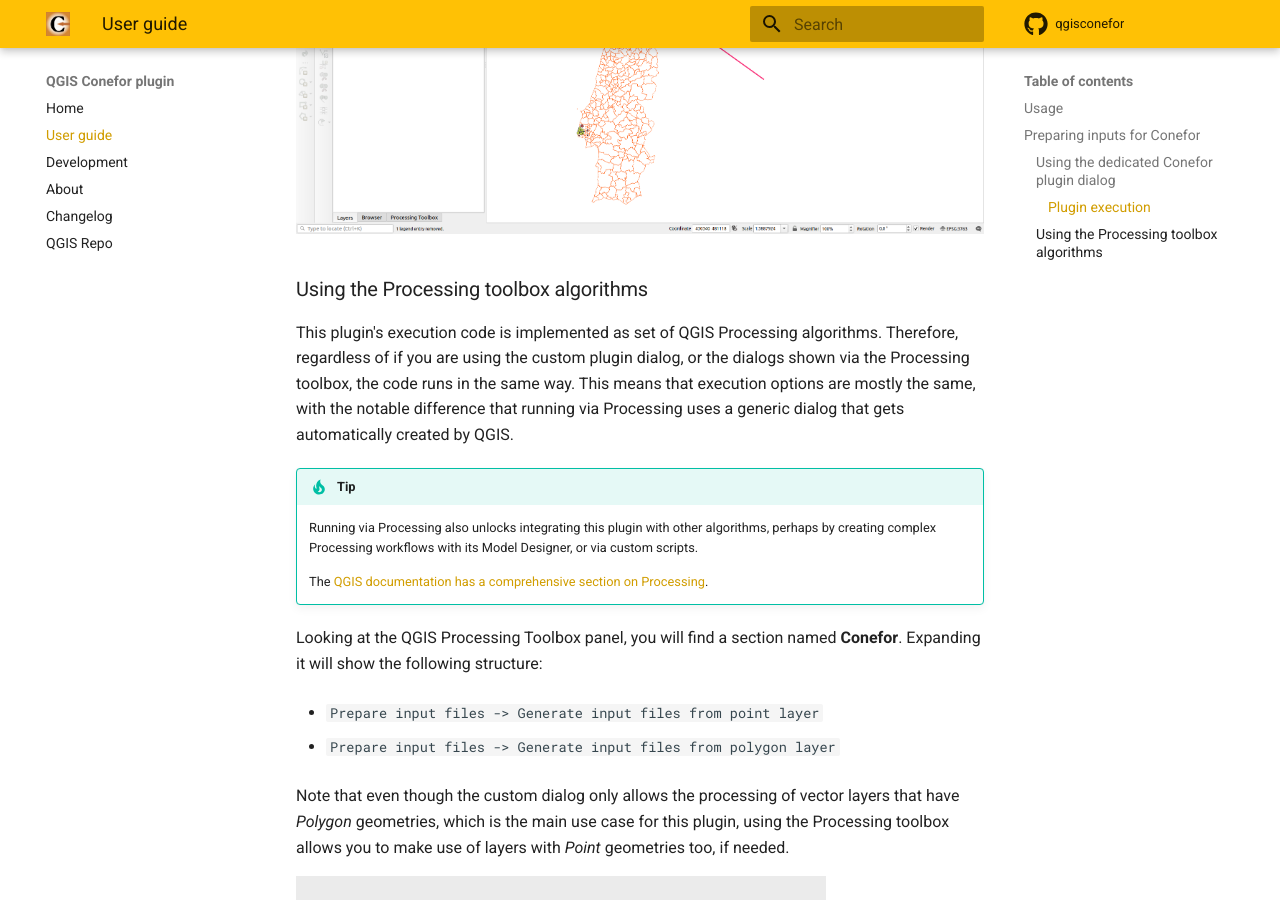
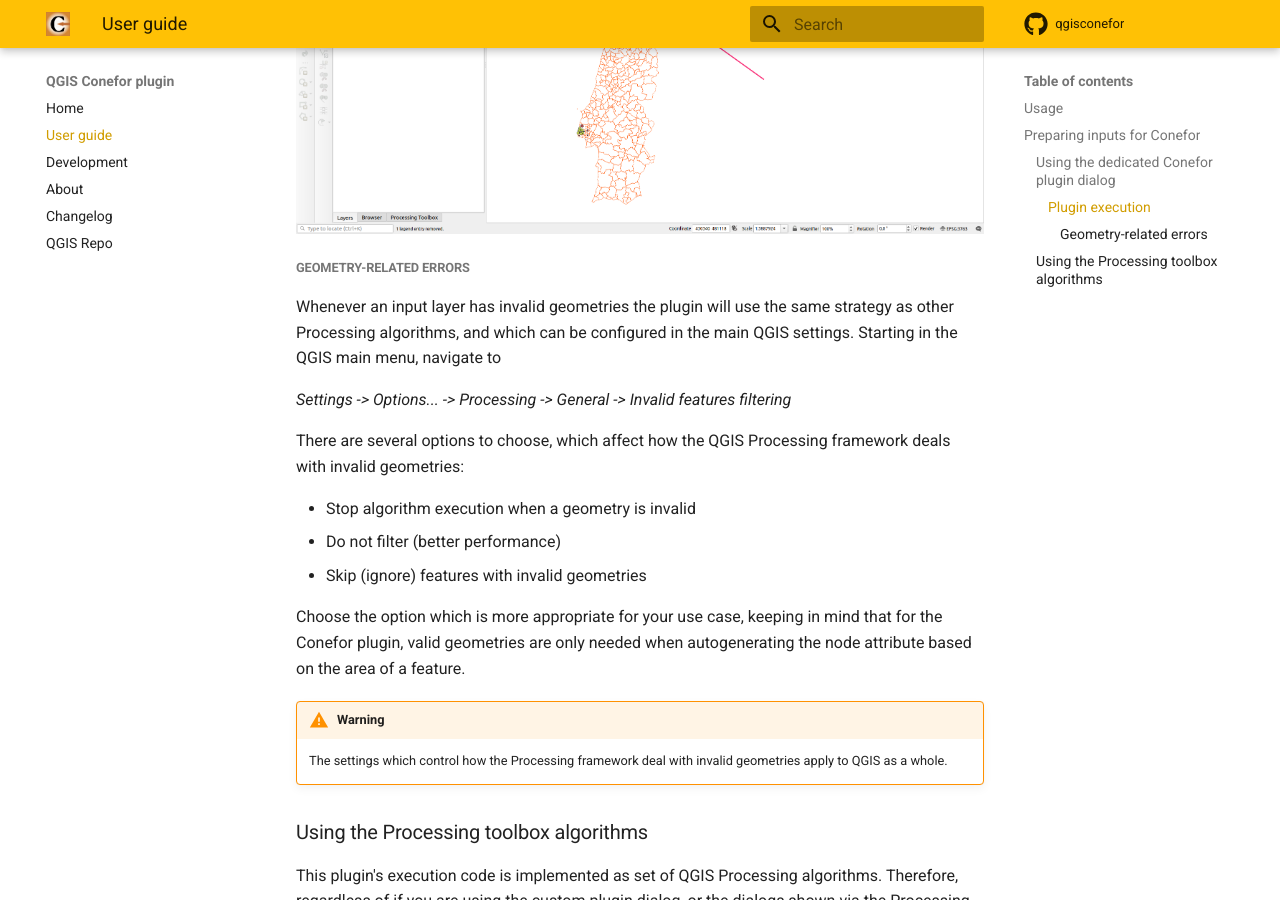
Before and after one commit to ricardogsilva/qgisconefor, an MkDocs documentation site: the page built from docs/user-guide.md, in a window 1280 px wide and 900 px high, scrolled down 5185 px. Built offline with MkDocs 1.6.1 and Material for MkDocs 9.7.7, drawn with Linux system fonts in a browser that asks for light colours; comment, search, counter and statistics services are not loaded.

Commit message:
Added information about how to deal with geometry-related errors to the user guide

```diff
--- a/docs/user-guide.md
+++ b/docs/user-guide.md
@@ -210,6 +210,28 @@
 ![processing-done](images/qgisconefor-done.png)
 
 
+##### Geometry-related errors
+
+Whenever an input layer has invalid geometries the plugin will use the same strategy as other Processing algorithms,
+and which can be configured in the main QGIS settings. Starting in the QGIS main menu, navigate to
+
+_Settings -> Options... -> Processing -> General -> Invalid features filtering_
+
+There are several options to choose, which affect how the QGIS Processing framework deals with invalid geometries:
+
+- Stop algorithm execution when a geometry is invalid
+- Do not filter (better performance)
+- Skip (ignore) features with invalid geometries
+
+Choose the option which is more appropriate for your use case, keeping in mind that for the Conefor plugin, valid
+geometries are only needed when autogenerating the node attribute based on the area of a feature.
+
+
+!!! warning
+
+    The settings which control how the Processing framework deal with invalid geometries apply to QGIS as a whole.
+
+
 ### Using the Processing toolbox algorithms
 
 This plugin's execution code is implemented as set of QGIS Processing algorithms. Therefore, regardless of if you are
```
